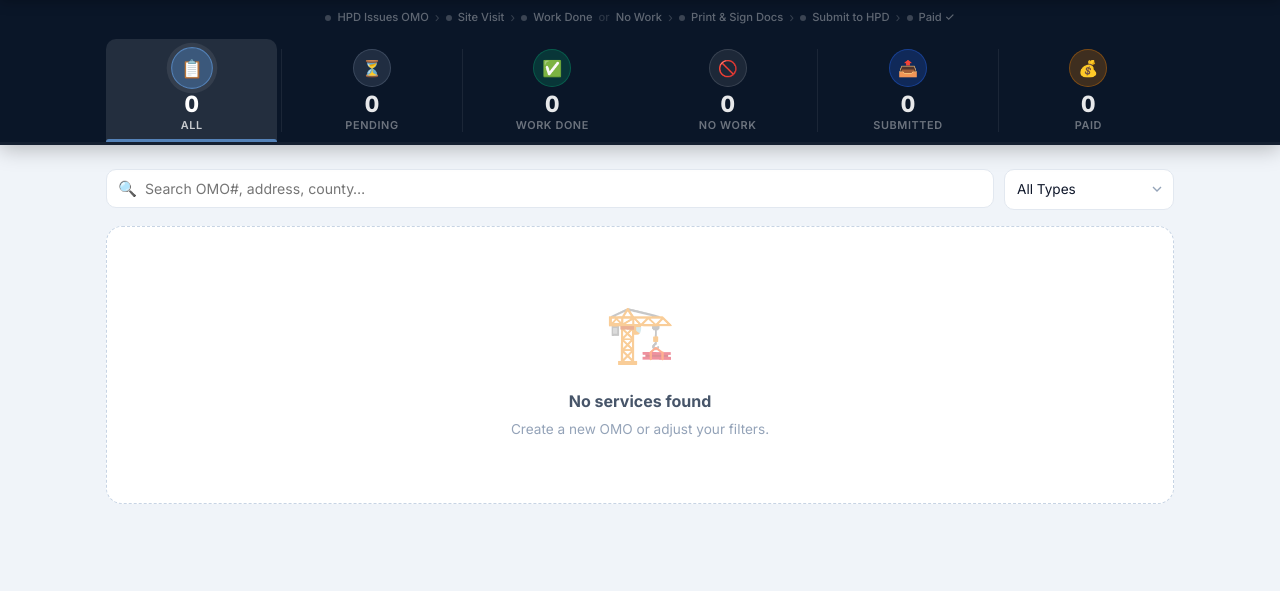
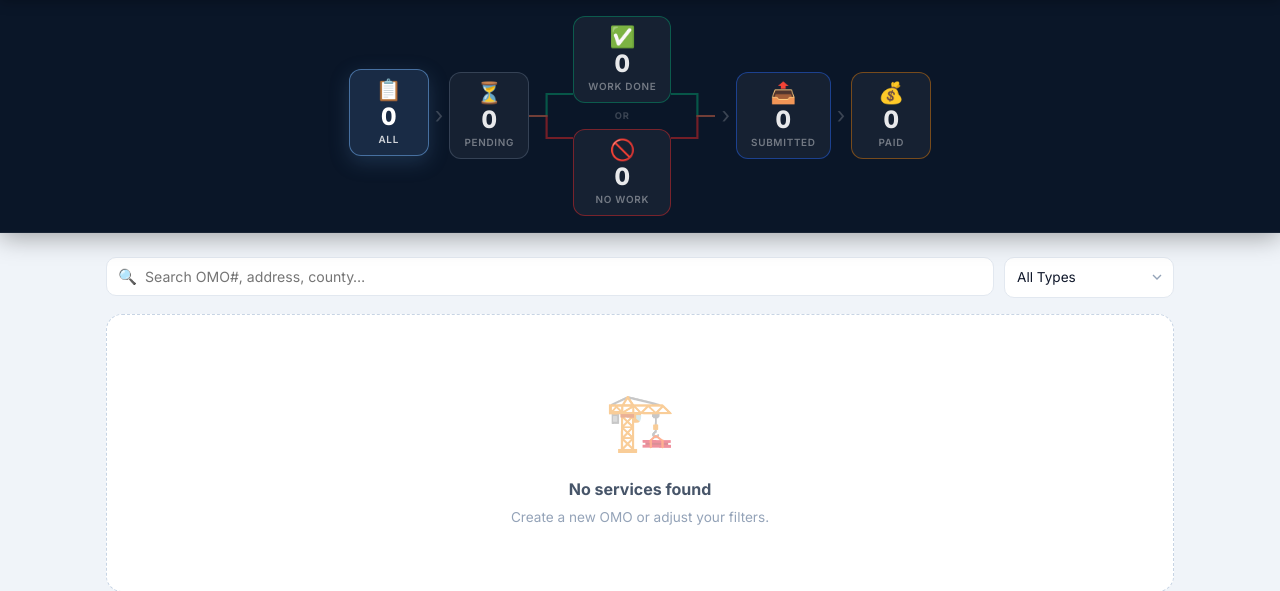
Before and after one commit to rolfisobko-collab/affidavit-manager, a Flask app: page / in a window 1280 px wide. Shown: the part 60-651 px from the top of the page. Run offline with Flask 3, Linux system fonts and the light colour scheme; data that the repository does not hold is empty; some libraries are stand-ins or nearby versions.

Commit message:
feat: redesign pipeline as visual flow with fork/merge, fix active filter bug, fix CSS warnings

```diff
--- a/static/app.js
+++ b/static/app.js
@@ -222,7 +222,7 @@ function setLang(l) {
 // ── Pipeline filter ────────────────────────────────────────────────────────────
 function setStatusFilter(s) {
   statusFilter = s;
-  document.querySelectorAll('.pipe-card').forEach(c => {
+  document.querySelectorAll('.pf-node').forEach(c => {
     c.classList.toggle('active-filter', c.dataset.s === s);
   });
   renderAll();
--- a/static/style.css
+++ b/static/style.css
@@ -201,164 +201,134 @@ a { color: inherit; text-decoration: none; }
   position: sticky;
   top: var(--header-h);
   z-index: 100;
-  box-shadow: 0 4px 20px rgba(0,0,0,.25);
+  box-shadow: 0 4px 24px rgba(0,0,0,.35);
+  border-bottom: 1px solid rgba(255,255,255,.06);
 }
 
-/* Flow hint bar */
-.flow-hint {
+/* ── Pipeline flow: horizontal layout con bifurcación ── */
+.pipeline-flow {
   display: flex;
   align-items: center;
   justify-content: center;
   gap: 0;
-  padding: 8px 24px 0;
-  overflow-x: auto;
-  max-width: 1100px;
+  padding: 16px 24px 16px;
+  max-width: 1200px;
   margin: 0 auto;
-}
-.flow-hint-step {
-  display: flex;
-  align-items: center;
-  gap: 6px;
-  font-size: .7rem;
-  color: rgba(255,255,255,.35);
-  font-weight: 500;
-  white-space: nowrap;
-  padding: 0 4px;
-}
-.flow-hint-step.active-hint { color: rgba(255,255,255,.75); font-weight: 700; }
-.flow-hint-arrow {
-  color: rgba(255,255,255,.18);
-  font-size: .8rem;
-  padding: 0 2px;
-  flex-shrink: 0;
-}
-.flow-hint-dot {
-  width: 6px; height: 6px;
-  border-radius: 50%;
-  background: rgba(255,255,255,.2);
-  flex-shrink: 0;
-}
-.flow-hint-step.active-hint .flow-hint-dot { background: var(--gold-400); }
-
-/* Pipeline steps */
-.pipeline {
-  display: flex;
-  align-items: stretch;
-  max-width: 1100px;
-  margin: 0 auto;
-  padding: 12px 16px 0;
-  gap: 4px;
   overflow-x: auto;
 }
 
-.pipe-step {
-  flex: 1;
-  min-width: 90px;
+/* Nodo base */
+.pf-node {
   display: flex;
   flex-direction: column;
   align-items: center;
-  gap: 0;
+  gap: 4px;
   cursor: pointer;
-  padding: 10px 8px 0;
-  border-radius: var(--radius) var(--radius) 0 0;
+  border: none;
+  background: rgba(255,255,255,.05);
+  border-radius: 12px;
+  padding: 10px 14px;
+  min-width: 80px;
+  transition: var(--t-base);
   position: relative;
-  transition: var(--t-base);
-  background: transparent;
-  border: none;
-}
-.pipe-step::after {
-  content: '';
-  position: absolute;
-  bottom: 0; left: 0; right: 0;
-  height: 3px;
-  background: transparent;
-  border-radius: 3px 3px 0 0;
-  transition: var(--t-base);
-}
-.pipe-step:hover { background: rgba(255,255,255,.05); }
-
-/* Active state */
-.pipe-step.active-filter            { background: rgba(255,255,255,.1); }
-.pipe-step[data-s="all"].active-filter::after            { background: var(--navy-400); }
-.pipe-step[data-s="pending"].active-filter::after        { background: var(--status-pending-bd); }
-.pipe-step[data-s="work_performed"].active-filter::after { background: var(--status-work-bd); }
-.pipe-step[data-s="no_work_performed"].active-filter::after { background: var(--status-nowork-bd); }
-.pipe-step[data-s="submitted"].active-filter::after      { background: var(--status-submitted-bd); }
-.pipe-step[data-s="paid"].active-filter::after           { background: var(--status-paid-bd); }
-
-/* Step icon bubble */
-.pipe-bubble {
-  width: 38px; height: 38px;
-  border-radius: 50%;
-  background: rgba(255,255,255,.08);
-  border: 1.5px solid rgba(255,255,255,.12);
-  display: flex;
-  align-items: center;
-  justify-content: center;
-  font-size: 1rem;
-  transition: var(--t-base);
-  margin-bottom: 6px;
+  border: 1.5px solid rgba(255,255,255,.08);
   flex-shrink: 0;
 }
-.pipe-step[data-s="all"]             .pipe-bubble { background: rgba(84,130,184,.25);  border-color: rgba(84,130,184,.4); }
-.pipe-step[data-s="pending"]         .pipe-bubble { background: rgba(100,116,139,.25); border-color: rgba(100,116,139,.4); }
-.pipe-step[data-s="work_performed"]  .pipe-bubble { background: rgba(5,150,105,.25);   border-color: rgba(5,150,105,.4); }
-.pipe-step[data-s="no_work_performed"].pipe-bubble{ background: rgba(220,38,38,.25);   border-color: rgba(220,38,38,.4); }
-.pipe-step[data-s="submitted"]       .pipe-bubble { background: rgba(37,99,235,.25);   border-color: rgba(37,99,235,.4); }
-.pipe-step[data-s="paid"]            .pipe-bubble { background: rgba(217,119,6,.25);   border-color: rgba(217,119,6,.4); }
+.pf-node:hover {
+  background: rgba(255,255,255,.1);
+  transform: translateY(-2px);
+}
+.pf-node.active-filter {
+  transform: translateY(-3px);
+  box-shadow: 0 6px 20px rgba(0,0,0,.3);
+}
 
-.pipe-step.active-filter .pipe-bubble {
-  transform: scale(1.1);
-  box-shadow: 0 0 0 4px rgba(255,255,255,.08);
+/* Colores por tipo de nodo */
+.pf-all      { border-color: rgba(84,130,184,.4); }
+.pf-pending  { border-color: rgba(100,116,139,.4); }
+.pf-work     { border-color: rgba(5,150,105,.5); }
+.pf-nowork   { border-color: rgba(220,38,38,.5); }
+.pf-submitted{ border-color: rgba(37,99,235,.5); }
+.pf-paid     { border-color: rgba(217,119,6,.5); }
+
+.pf-all.active-filter      { background: rgba(84,130,184,.2);  border-color: rgba(84,130,184,.8);  box-shadow: 0 6px 20px rgba(84,130,184,.25); }
+.pf-pending.active-filter  { background: rgba(100,116,139,.2); border-color: rgba(100,116,139,.8); box-shadow: 0 6px 20px rgba(100,116,139,.25); }
+.pf-work.active-filter     { background: rgba(5,150,105,.2);   border-color: rgba(5,150,105,.9);   box-shadow: 0 6px 20px rgba(5,150,105,.3); }
+.pf-nowork.active-filter   { background: rgba(220,38,38,.2);   border-color: rgba(220,38,38,.9);   box-shadow: 0 6px 20px rgba(220,38,38,.3); }
+.pf-submitted.active-filter{ background: rgba(37,99,235,.2);   border-color: rgba(37,99,235,.9);   box-shadow: 0 6px 20px rgba(37,99,235,.3); }
+.pf-paid.active-filter     { background: rgba(217,119,6,.2);   border-color: rgba(217,119,6,.9);   box-shadow: 0 6px 20px rgba(217,119,6,.3); }
+
+.pf-icon {
+  font-size: 1.3rem;
+  line-height: 1;
 }
-.pipe-step[data-s="all"].active-filter             .pipe-bubble { background: rgba(84,130,184,.5);  border-color: var(--navy-400); }
-.pipe-step[data-s="pending"].active-filter         .pipe-bubble { background: rgba(100,116,139,.5); border-color: var(--status-pending-bd); }
-.pipe-step[data-s="work_performed"].active-filter  .pipe-bubble { background: rgba(5,150,105,.5);   border-color: var(--status-work-bd); }
-.pipe-step[data-s="no_work_performed"].active-filter .pipe-bubble{ background: rgba(220,38,38,.5);  border-color: var(--status-nowork-bd); }
-.pipe-step[data-s="submitted"].active-filter       .pipe-bubble { background: rgba(37,99,235,.5);   border-color: var(--status-submitted-bd); }
-.pipe-step[data-s="paid"].active-filter            .pipe-bubble { background: rgba(217,119,6,.5);   border-color: var(--status-paid-bd); }
-
-/* Count & Label */
-.pipe-count-wrap {
-  display: flex;
-  flex-direction: column;
-  align-items: center;
-  gap: 2px;
-  padding-bottom: 10px;
-}
-.pipe-count {
-  font-size: 1.4rem;
+.pf-count {
+  font-size: 1.5rem;
   font-weight: 800;
   color: rgba(255,255,255,.9);
   line-height: 1;
   font-variant-numeric: tabular-nums;
 }
-.pipe-label {
-  font-size: .68rem;
+.pf-label {
+  font-size: .62rem;
   font-weight: 600;
   color: rgba(255,255,255,.4);
   text-transform: uppercase;
-  letter-spacing: .6px;
+  letter-spacing: .7px;
   white-space: nowrap;
 }
-.pipe-step.active-filter .pipe-count { color: #fff; }
-.pipe-step.active-filter .pipe-label { color: rgba(255,255,255,.75); }
+.pf-node.active-filter .pf-count { color: #fff; }
+.pf-node.active-filter .pf-label { color: rgba(255,255,255,.8); }
 
-/* Vertical dividers between steps */
-.pipe-divider {
-  width: 1px;
-  background: rgba(255,255,255,.07);
-  align-self: stretch;
-  margin: 10px 0;
+/* Flecha simple entre nodos */
+.pf-arrow {
+  font-size: 1.4rem;
+  color: rgba(255,255,255,.2);
+  padding: 0 6px;
+  flex-shrink: 0;
+  user-select: none;
+  margin-bottom: 2px;
+}
+
+/* ── Bifurcación (fork y merge) ── */
+.pf-fork {
+  width: 44px;
+  height: 72px;
+  flex-shrink: 0;
+  position: relative;
+  display: flex;
+  align-items: center;
+}
+.pf-fork-svg {
+  width: 44px;
+  height: 72px;
+}
+
+/* Columna con los dos branches (work arriba, nowork abajo) */
+.pf-branch-col {
+  display: flex;
+  flex-direction: column;
+  gap: 8px;
   flex-shrink: 0;
 }
+.pf-branch-col .pf-node {
+  min-width: 90px;
+}
 
-/* Bottom border line */
-.pipeline-bottom {
-  height: 3px;
-  background: rgba(255,255,255,.04);
-  max-width: 100%;
+/* Badge "OR" entre los dos branches */
+.pf-branch-col::before {
+  content: 'OR';
+  display: block;
+  text-align: center;
+  font-size: .58rem;
+  font-weight: 700;
+  color: rgba(255,255,255,.2);
+  letter-spacing: 1px;
+  margin: -2px 0;
+  order: 2;
 }
+.pf-branch-col .pf-work  { order: 1; }
+.pf-branch-col .pf-nowork { order: 3; }
 
 /* ── MAIN CONTENT ────────────────────────────────────────────────────────────── */
 .main {
@@ -691,7 +661,7 @@ a { color: inherit; text-decoration: none; }
   align-items: flex-start;
   gap: 12px;
 }
-.modal-header-left {}
+.modal-header-left { flex: 1; }
 .modal-title {
   font-size: 1.05rem;
   font-weight: 800;
@@ -1020,7 +990,12 @@ select.form-control {
 
 @media (max-width: 480px) {
   .btn-new span { display: none; }
-  .pipeline { padding: 8px 8px 0; }
-  .pipe-divider { display: none; }
-  .pipe-bubble { width: 28px; height: 28px; font-size: .8rem; }
+  .pipeline-flow { padding: 10px 8px; gap: 0; }
+  .pf-node { min-width: 60px; padding: 7px 8px; }
+  .pf-icon { font-size: 1rem; }
+  .pf-count { font-size: 1.1rem; }
+  .pf-label { font-size: .52rem; }
+  .pf-fork { width: 28px; }
+  .pf-fork-svg { width: 28px; }
+  .pf-arrow { font-size: 1rem; padding: 0 2px; }
 }
--- a/templates/index.html
+++ b/templates/index.html
@@ -36,71 +36,75 @@
 
   <!-- ════════════════════════════ PIPELINE ══════════════════════════════════ -->
   <div class="pipeline-wrap">
-    <!-- Workflow hint -->
-    <div class="flow-hint">
-      <div class="flow-hint-step"><div class="flow-hint-dot"></div>HPD Issues OMO</div>
-      <div class="flow-hint-arrow">›</div>
-      <div class="flow-hint-step"><div class="flow-hint-dot"></div>Site Visit</div>
-      <div class="flow-hint-arrow">›</div>
-      <div class="flow-hint-step"><div class="flow-hint-dot"></div>Work Done <span style="opacity:.4">or</span> No Work</div>
-      <div class="flow-hint-arrow">›</div>
-      <div class="flow-hint-step"><div class="flow-hint-dot"></div>Print &amp; Sign Docs</div>
-      <div class="flow-hint-arrow">›</div>
-      <div class="flow-hint-step"><div class="flow-hint-dot"></div>Submit to HPD</div>
-      <div class="flow-hint-arrow">›</div>
-      <div class="flow-hint-step"><div class="flow-hint-dot"></div>Paid ✓</div>
+    <div class="pipeline-flow">
+
+      <!-- ALL -->
+      <button class="pf-node pf-all active-filter" data-s="all" onclick="setStatusFilter('all')">
+        <div class="pf-icon">📋</div>
+        <div class="pf-count" id="pc_all">0</div>
+        <div class="pf-label" data-t="pipe_all">All</div>
+      </button>
+
+      <div class="pf-arrow">›</div>
+
+      <!-- PENDING -->
+      <button class="pf-node pf-pending" data-s="pending" onclick="setStatusFilter('pending')">
+        <div class="pf-icon">⏳</div>
+        <div class="pf-count" id="pc_pending">0</div>
+        <div class="pf-label" data-t="pipe_pending">Pending</div>
+      </button>
+
+      <!-- FORK -->
+      <div class="pf-fork">
+        <div class="pf-fork-line pf-fork-line-top"></div>
+        <div class="pf-fork-line pf-fork-line-bottom"></div>
+        <svg class="pf-fork-svg" viewBox="0 0 40 60" fill="none" xmlns="http://www.w3.org/2000/svg">
+          <path d="M0 30 L16 30 L16 10 L40 10" stroke="rgba(5,150,105,.5)"  stroke-width="2" fill="none"/>
+          <path d="M0 30 L16 30 L16 50 L40 50" stroke="rgba(220,38,38,.5)"  stroke-width="2" fill="none"/>
+        </svg>
+      </div>
+
+      <!-- WORK + NOWORK column -->
+      <div class="pf-branch-col">
+        <button class="pf-node pf-work" data-s="work_performed" onclick="setStatusFilter('work_performed')">
+          <div class="pf-icon">✅</div>
+          <div class="pf-count" id="pc_work_performed">0</div>
+          <div class="pf-label" data-t="pipe_work">Work Done</div>
+        </button>
+        <button class="pf-node pf-nowork" data-s="no_work_performed" onclick="setStatusFilter('no_work_performed')">
+          <div class="pf-icon">🚫</div>
+          <div class="pf-count" id="pc_no_work">0</div>
+          <div class="pf-label" data-t="pipe_nowork">No Work</div>
+        </button>
+      </div>
+
+      <!-- MERGE -->
+      <div class="pf-fork pf-merge">
+        <svg class="pf-fork-svg" viewBox="0 0 40 60" fill="none" xmlns="http://www.w3.org/2000/svg">
+          <path d="M0 10 L24 10 L24 30 L40 30" stroke="rgba(5,150,105,.5)"  stroke-width="2" fill="none"/>
+          <path d="M0 50 L24 50 L24 30 L40 30" stroke="rgba(220,38,38,.5)"  stroke-width="2" fill="none"/>
+        </svg>
+      </div>
+
+      <div class="pf-arrow">›</div>
+
+      <!-- SUBMITTED -->
+      <button class="pf-node pf-submitted" data-s="submitted" onclick="setStatusFilter('submitted')">
+        <div class="pf-icon">📤</div>
+        <div class="pf-count" id="pc_submitted">0</div>
+        <div class="pf-label" data-t="pipe_submitted">Submitted</div>
+      </button>
+
+      <div class="pf-arrow">›</div>
+
+      <!-- PAID -->
+      <button class="pf-node pf-paid" data-s="paid" onclick="setStatusFilter('paid')">
+        <div class="pf-icon">💰</div>
+        <div class="pf-count" id="pc_paid">0</div>
+        <div class="pf-label" data-t="pipe_paid">Paid</div>
+      </button>
+
     </div>
-
-    <!-- Status pipeline -->
-    <div class="pipeline">
-      <button class="pipe-step active-filter" data-s="all" onclick="setStatusFilter('all')">
-        <div class="pipe-bubble">📋</div>
-        <div class="pipe-count-wrap">
-          <span class="pipe-count" id="pc_all">0</span>
-          <span class="pipe-label" data-t="pipe_all">All</span>
-        </div>
-      </button>
-      <div class="pipe-divider"></div>
-      <button class="pipe-step" data-s="pending" onclick="setStatusFilter('pending')">
-        <div class="pipe-bubble">⏳</div>
-        <div class="pipe-count-wrap">
-          <span class="pipe-count" id="pc_pending">0</span>
-          <span class="pipe-label" data-t="pipe_pending">Pending</span>
-        </div>
-      </button>
-      <div class="pipe-divider"></div>
-      <button class="pipe-step" data-s="work_performed" onclick="setStatusFilter('work_performed')">
-        <div class="pipe-bubble">✅</div>
-        <div class="pipe-count-wrap">
-          <span class="pipe-count" id="pc_work_performed">0</span>
-          <span class="pipe-label" data-t="pipe_work">Work Done</span>
-        </div>
-      </button>
-      <button class="pipe-step" data-s="no_work_performed" onclick="setStatusFilter('no_work_performed')">
-        <div class="pipe-bubble">🚫</div>
-        <div class="pipe-count-wrap">
-          <span class="pipe-count" id="pc_no_work">0</span>
-          <span class="pipe-label" data-t="pipe_nowork">No Work</span>
-        </div>
-      </button>
-      <div class="pipe-divider"></div>
-      <button class="pipe-step" data-s="submitted" onclick="setStatusFilter('submitted')">
-        <div class="pipe-bubble">📤</div>
-        <div class="pipe-count-wrap">
-          <span class="pipe-count" id="pc_submitted">0</span>
-          <span class="pipe-label" data-t="pipe_submitted">Submitted</span>
-        </div>
-      </button>
-      <div class="pipe-divider"></div>
-      <button class="pipe-step" data-s="paid" onclick="setStatusFilter('paid')">
-        <div class="pipe-bubble">💰</div>
-        <div class="pipe-count-wrap">
-          <span class="pipe-count" id="pc_paid">0</span>
-          <span class="pipe-label" data-t="pipe_paid">Paid</span>
-        </div>
-      </button>
-    </div>
-    <div class="pipeline-bottom"></div>
   </div>
 
   <!-- ═══════════════════════════ MAIN CONTENT ════════════════════════════════ -->
@@ -325,7 +329,7 @@
       </div>
 
       <!-- ── NO WORK SECTION ── -->
-      <div id="noworkSection" style="display:none;contents:none">
+      <div id="noworkSection" style="display:none">
         <div class="form-grid">
           <div class="form-group">
             <label class="form-label" data-t="lbl_service_charge">Service Charge ($)</label>
```
